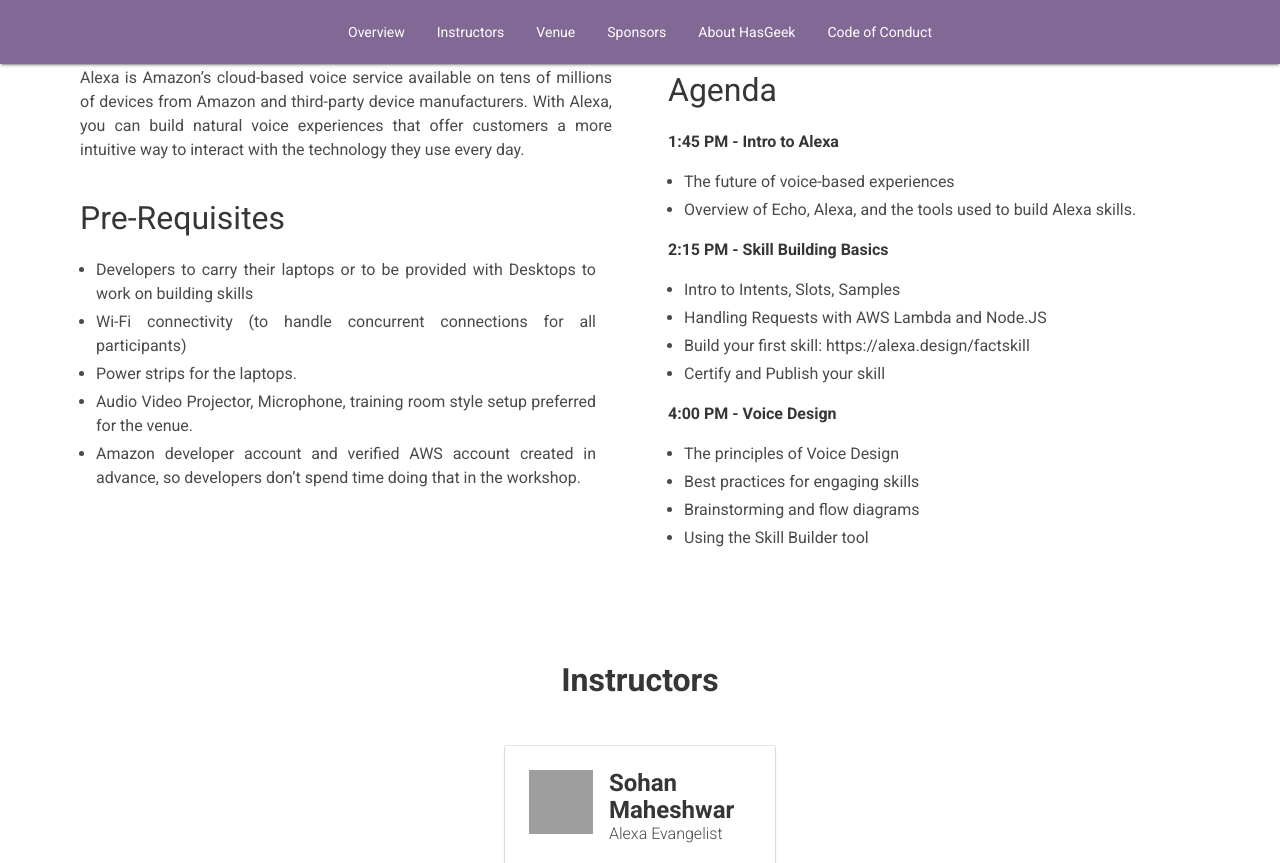
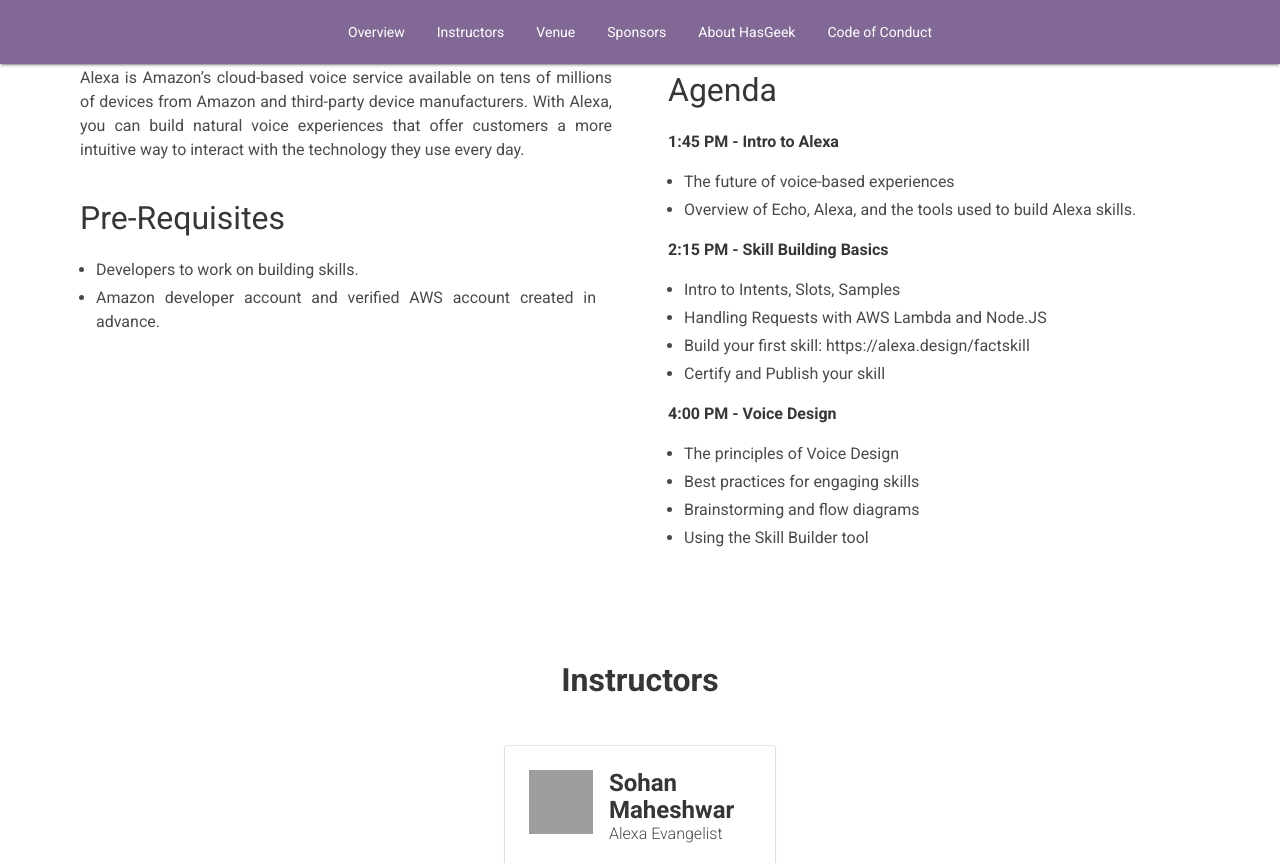
Before and after one commit to hasgeek/events, a Jekyll site: the page built from _jsfoo_events/2019-voice-enabled-with-alexa.md, in a window 1280 px wide and 900 px high, scrolled down 576 px, cut to the strip 0-863 px from the top of the window. Built offline with Jekyll 4.4.1, drawn with Linux system fonts in a browser that asks for light colours; some of the changed text lies outside the part shown; grey boxes are pictures that could not be loaded.

```diff
--- a/_jsfoo_events/2019-voice-enabled-with-alexa.md
+++ b/_jsfoo_events/2019-voice-enabled-with-alexa.md
@@ -33,11 +38,8 @@
 
     # Pre-Requisites
 
-    - Developers to carry their laptops or to be provided with Desktops to work on building skills
-    - Wi-Fi connectivity (to handle concurrent connections for all participants)
-    - Power strips for the laptops.
-    - Audio Video Projector, Microphone, training room style setup preferred for the venue.
-    - Amazon developer account and verified AWS account created in advance, so developers don’t spend time doing that in the workshop.
+    - Developers to work on building skills.
+    - Amazon developer account and verified AWS account created in advance.
 
   right_content: |
 
```
Also changed, not shown: other parts of _jsfoo_events/2019-voice-enabled-with-alexa.md (+5 -0 lines), _fifthelephant_events/2019-winter.md (+1 -1 lines), _jsfoo_events/2019-graphql-workshop-pune.md (+5 -0 lines), _jsfoo_events/2019-pune.md (+2 -0 lines).
